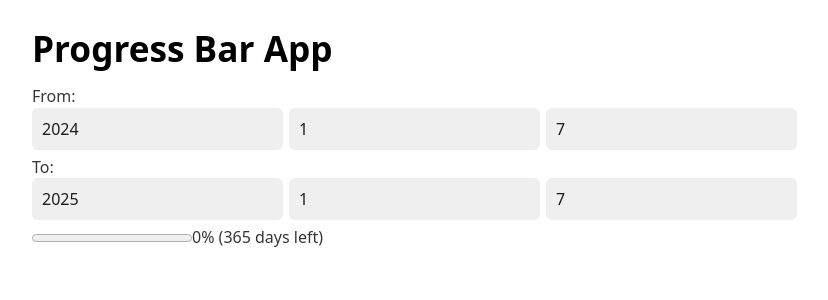
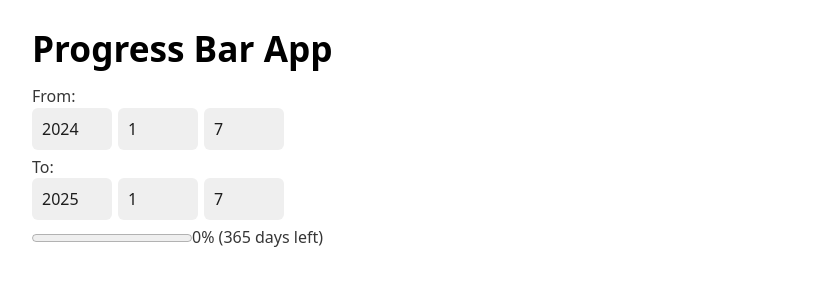
Before and after one commit to hareku/progress-bar-app, a Nuxt app: page / in a window 1280 px wide. Shown: the top 300 px of the page, without its empty margins (208-1036 px from the left). Built offline with nearby package versions, Linux system fonts and the light colour scheme.

Commit message:
update: style

```diff
--- a/pages/index.vue
+++ b/pages/index.vue
@@ -76,5 +76,9 @@ const daysLeft = computed(() => {
   flex-direction: row;
   align-items: center;
   justify-content: left;
+
+  > * {
+    max-width: 60px;
+  }
 }
 </style>
```
